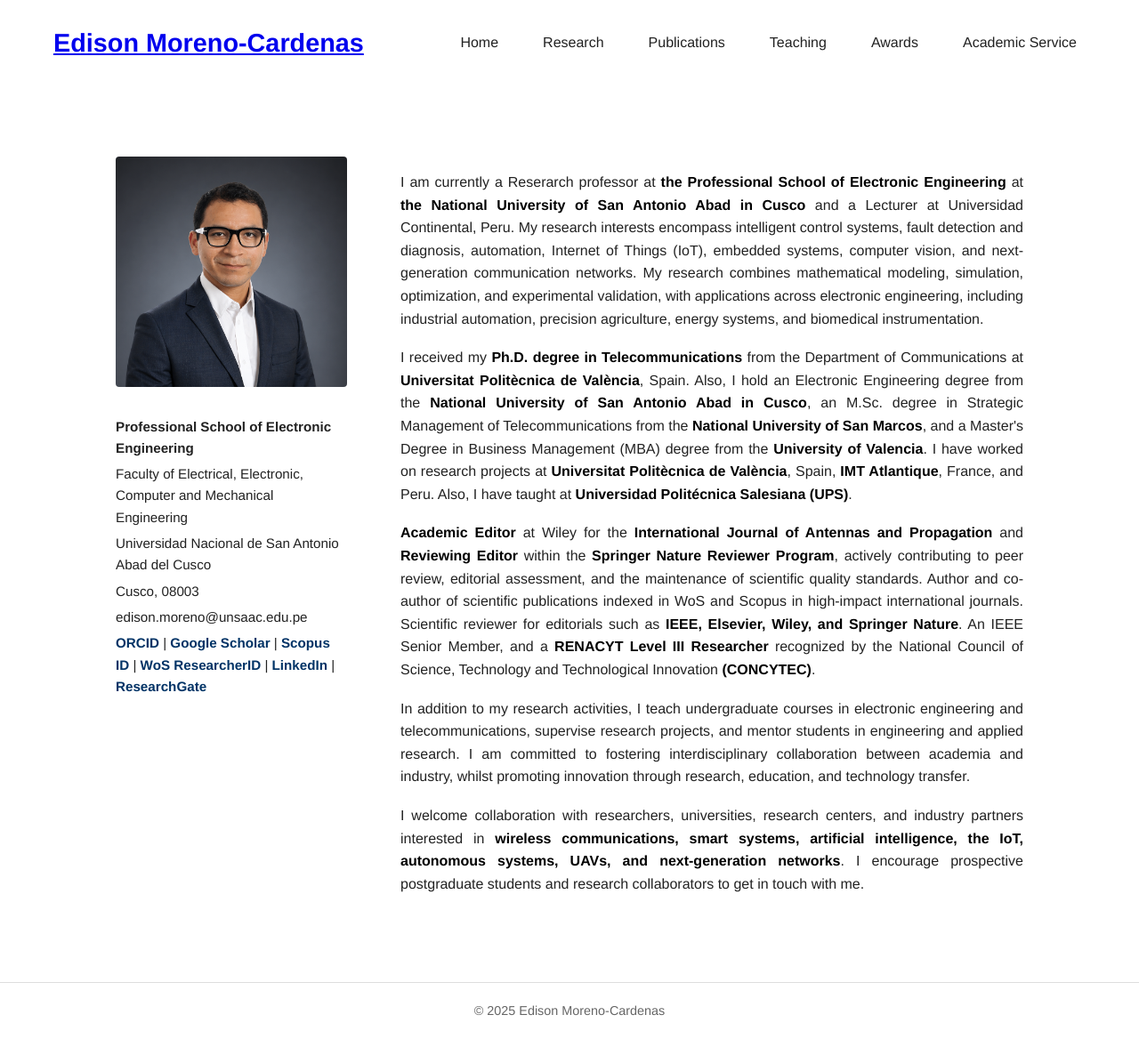
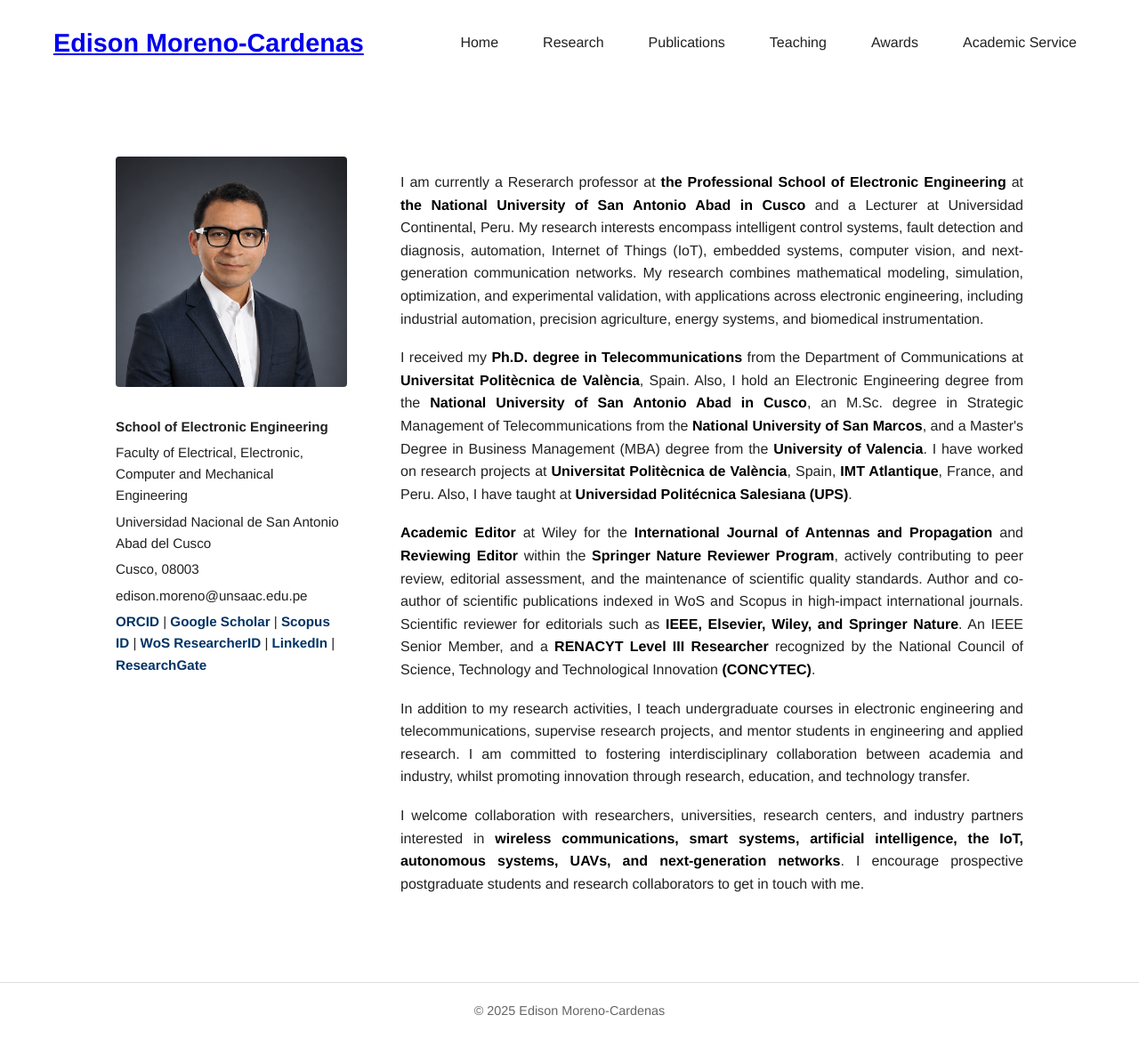
Before and after one commit to edisonmorenocardenas/edisonmorenocardenas.github.io, a Jekyll site: the page built from index.html, in a window 1280 px wide and 1168 px high. Shown: the whole window at 89% size. Built offline with Jekyll 4.4.1, drawn with Linux system fonts in a browser that asks for light colours.

Commit message:
Actualizar conteni

```diff
--- a/index.html
+++ b/index.html
@@ -7,7 +7,7 @@
   <!-- Sidebar fija -->
   <div class="sidebar">
     <img src="edison.jpg" alt="Edison Moreno-Cardenas">
-    <p><strong>Professional School of Electronic Engineering</strong></p>
+    <p><strong>School of Electronic Engineering</strong></p>
     <p>Faculty of Electrical, Electronic, Computer and Mechanical Engineering</p>
     <p>Universidad Nacional de San Antonio Abad del Cusco</p>
     <p>Cusco, 08003</p>
--- a/teaching.html
+++ b/teaching.html
@@ -6,7 +6,7 @@
 <section id="Teaching">
   <h1>Teaching</h1>
   <br>
-  <strong>Professional School of Electronic Engineering, SAN ANTONIO ABAD NATIONAL UNIVERSITY OF CUSCO, PERU</strong>
+  <strong>School of Electronic Engineering, National University of San Antonio Abad of the Cusco, Peru</strong>
   <br>
   <br>
       EL542ALI - Telecommunications II
@@ -42,7 +42,7 @@
       <br>
       <br>
 
-  <strong>CONTINENTAL UNIVERSITY, PERU</strong>
+  <strong>Continental University, Peru</strong>
   <br>
   <br>
       24UC-00666 - Academic Research
```
